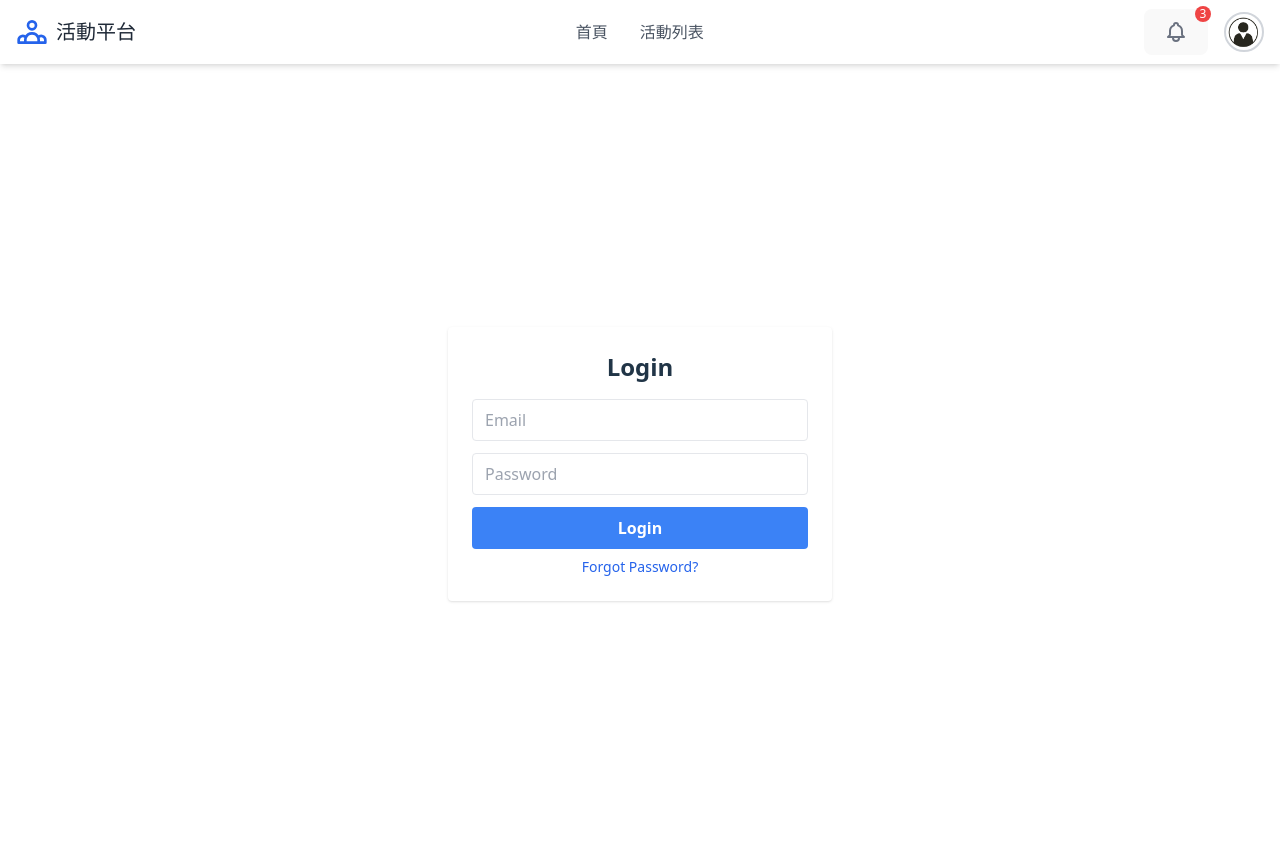
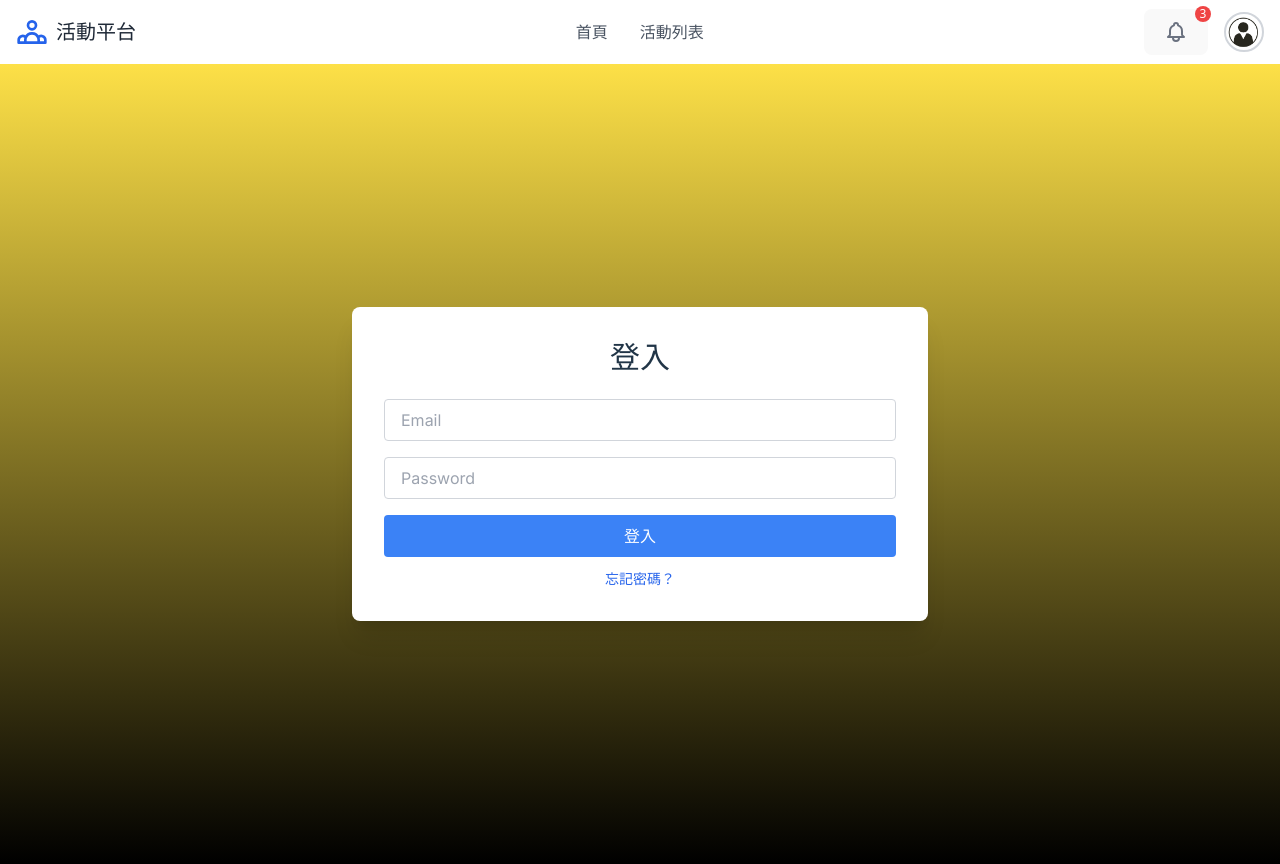
Before and after one commit to salonbas/RideSharing_incomplete, a Vue app: page /login in a window 1280 px wide. Built offline with nearby package versions, Linux system fonts and the light colour scheme.

Commit message:
Update LoginPage.vue

```diff
--- a/src/views/LoginPage.vue
+++ b/src/views/LoginPage.vue
@@ -1,25 +1,18 @@
 <template>
-  <div class="min-h-screen flex items-center justify-center">
-    <div class="w-full max-w-sm p-6 bg-white rounded shadow">
-      <h2 class="text-2xl font-bold mb-4">Login</h2>
-      <form>
-        <input type="email" placeholder="Email" class="input mb-3" />
-        <input type="password" placeholder="Password" class="input mb-3" />
-        <button @click="handleLogin" type="submit" class="btn w-full">Login</button>
-        <router-link to="/forgot-password" class="text-sm text-blue-600 hover:underline block mt-2">Forgot Password?</router-link>
+  <div class="min-h-screen flex items-center justify-center bg-gradient-to-b from-yellow-300 to-black">
+    <div class="w-full max-w-md md:max-w-lg lg:max-w-xl p-8 bg-white rounded-lg shadow-xl">
+      <h2 class="text-3xl font-semibold mb-6 text-center font-sans">登入</h2>
+      <form @submit.prevent="handleLogin">
+        <input type="email" placeholder="Email" class="input mb-4" />
+        <input type="password" placeholder="Password" class="input mb-4" />
+        <button type="submit" class="btn w-full">登入</button>
+        <router-link to="/forgot-password" class="text-sm text-blue-600 hover:underline block mt-3 text-center">
+          忘記密碼？
+        </router-link>
       </form>
     </div>
   </div>
 </template>
-
-<style scoped>
-.input {
-  @apply w-full px-3 py-2 border rounded;
-}
-.btn {
-  @apply bg-blue-500 hover:bg-blue-600 text-white font-bold py-2 px-4 rounded;
-}
-</style>
 
 <script setup>
 import { useAuthStore } from '@/stores/authStore'
@@ -33,3 +26,21 @@ function handleLogin() {
   router.push('/')
 }
 </script>
+
+<style scoped>
+@import url('https://fonts.googleapis.com/css2?family=Inter:wght@400;600&display=swap');
+
+.input {
+  @apply w-full px-4 py-2 border border-gray-300 rounded focus:outline-none focus:ring-2 focus:ring-blue-400;
+  font-family: 'Inter', sans-serif;
+}
+
+.btn {
+  @apply bg-blue-500 hover:bg-blue-600 text-white font-semibold py-2 px-4 rounded transition;
+  font-family: 'Inter', sans-serif;
+}
+
+h2 {
+  font-family: 'Inter', sans-serif;
+}
+</style>
```
